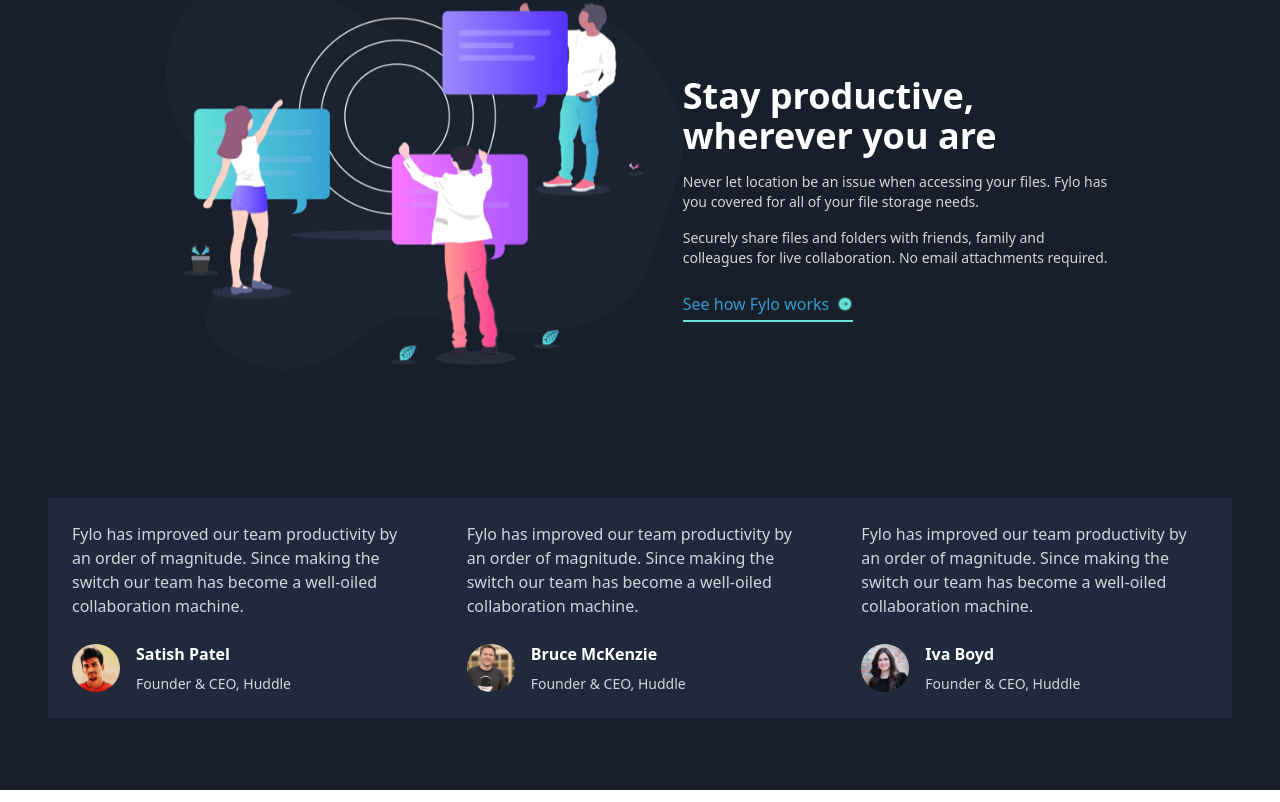
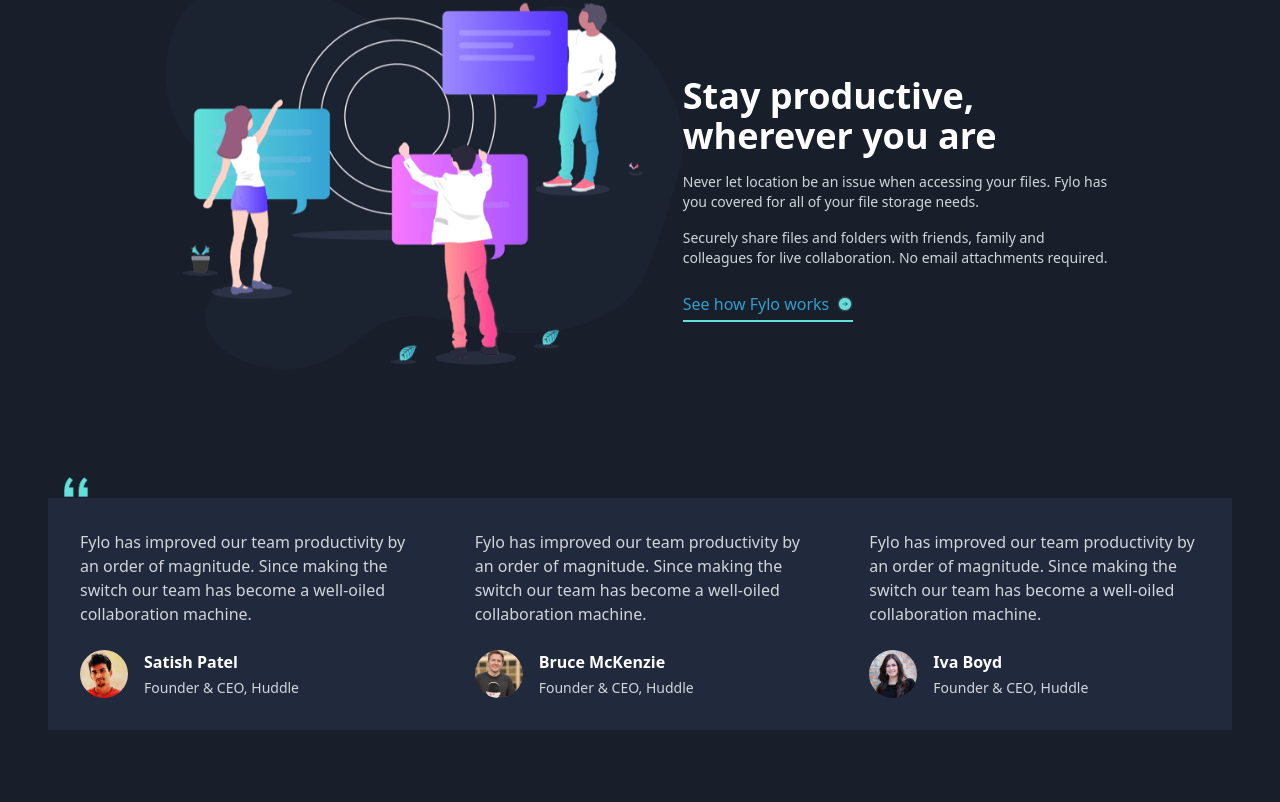
Before and after one commit to AtanasovCode/fylo-dark, a React (Vite) app: page / in a window 1280 px wide. Shown: the part 1531-2333 px from the top of the page. Built offline with nearby package versions, Linux system fonts and the light colour scheme.

Commit message:
added quote icon to first testimonial

```diff
--- a/src/components/Quote.jsx
+++ b/src/components/Quote.jsx
@@ -5,9 +5,18 @@ const Quote = ({
     photo,
     name,
     title,
+    icon,
+    showQuote,
 }) => {
     return (
-        <div className="p-6 flex flex-col items-start justify-center bg-dark-blue-testimonials text-white mb-8">
+        <div className="p-8 relative flex flex-col items-start justify-center bg-dark-blue-testimonials text-white mb-8">
+            <div className={`${showQuote ? "absolute -top-[9%] left-4" : "hidden"}`}>
+                <img
+                    src={icon}
+                    alt="decorative quote icon"
+                    className="w-6"
+                />
+            </div>
             <div className="text-gray-300 mb-6">
                 {quote}
             </div>
@@ -20,7 +29,7 @@ const Quote = ({
                     />
                 </div>
                 <div className="flex flex-col items-start justify-center">
-                    <div className="font-semibold mb-2 text-md">
+                    <div className="font-semibold mb-1 text-md">
                         {name}
                     </div>
                     <div className="text-gray-300 text-sm">
--- a/src/components/QuotesSection.jsx
+++ b/src/components/QuotesSection.jsx
@@ -5,6 +5,9 @@ import Quote from "./Quote";
 import profile1 from '../assets/images/profile-1.jpg';
 import profile2 from '../assets/images/profile-2.jpg';
 import profile3 from '../assets/images/profile-3.jpg';
+
+//importing other images
+import quoteIcon from '../assets/images/bg-quotes.png'
 
 
 const QuotesSection = () => {
@@ -15,18 +18,22 @@ const QuotesSection = () => {
                 quote="Fylo has improved our team productivity by an order of magnitude. Since making the switch our team has become a well-oiled collaboration machine."
                 photo={profile1}
                 title="Founder & CEO, Huddle"
+                icon={quoteIcon}
+                showQuote={true}
             />
             <Quote
                 name="Bruce McKenzie"
                 quote="Fylo has improved our team productivity by an order of magnitude. Since making the switch our team has become a well-oiled collaboration machine."
                 photo={profile2}
                 title="Founder & CEO, Huddle"
+                showQuote={false}
             />
             <Quote
                 name="Iva Boyd"
                 quote="Fylo has improved our team productivity by an order of magnitude. Since making the switch our team has become a well-oiled collaboration machine."
                 photo={profile3}
                 title="Founder & CEO, Huddle"
+                showQuote={false}
             />
         </div>
     );
```
